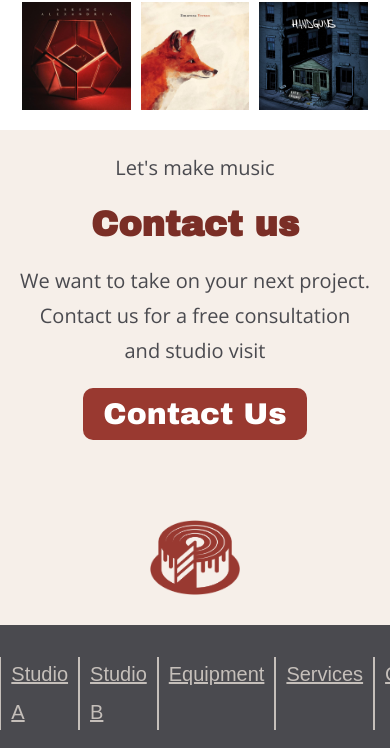
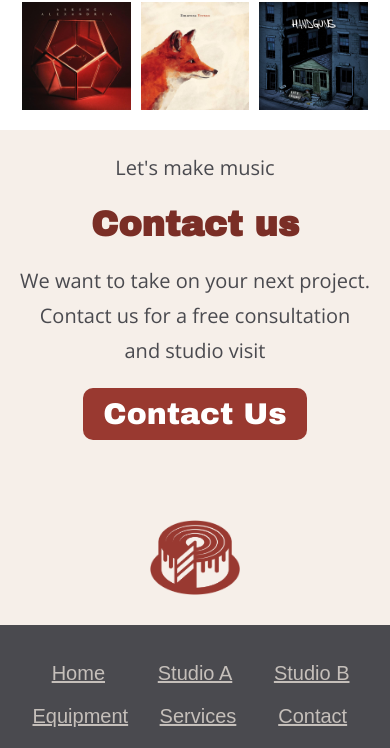
Before and after one commit to mahoneycm/TheBakery, an Eleventy site: page index.html in a window 390 px wide. Shown: the part 3157-3905 px from the top of the page. Built offline with nearby package versions, Linux system fonts and the light colour scheme; Eleventy itself is replaced by a stand-in of ours; files that its build step writes are made by us from their sources; a web font is replaced by a local one.

Commit message:
Fix footer styles under tablet widths

```diff
--- a/scss/layouts/_footer.scss
+++ b/scss/layouts/_footer.scss
@@ -39,13 +39,22 @@
     ul {
       color: $grey-light;
       display: flex;
+      flex-wrap: wrap;
+      justify-content: center;
       font-size: 1rem;
       list-style: none;
     }
 
     li {
-      border-right: 2px solid $white-dark;
+      flex: 1 0 30%;
       padding: 0 1rem;
+      margin: 0.25rem;
+      text-align: center;
+
+      @include respond(tablet) {
+        border-right: 2px solid $white-dark;
+        flex-basis: auto;
+      }
 
       &:last-of-type {
         border: none;
```
Also changed, not shown: bundle.css, 1 other file.
